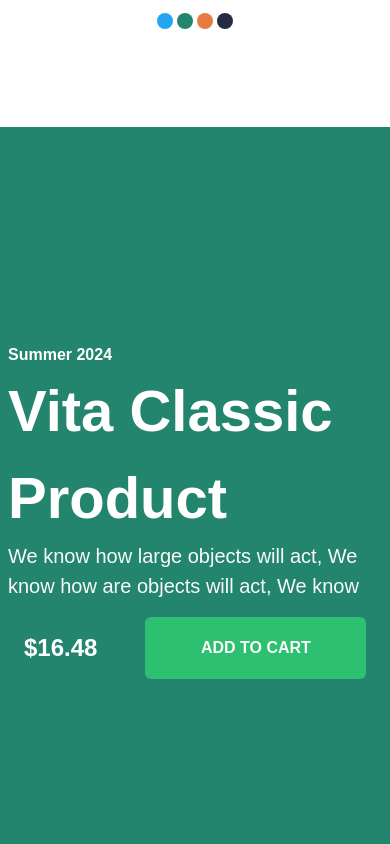
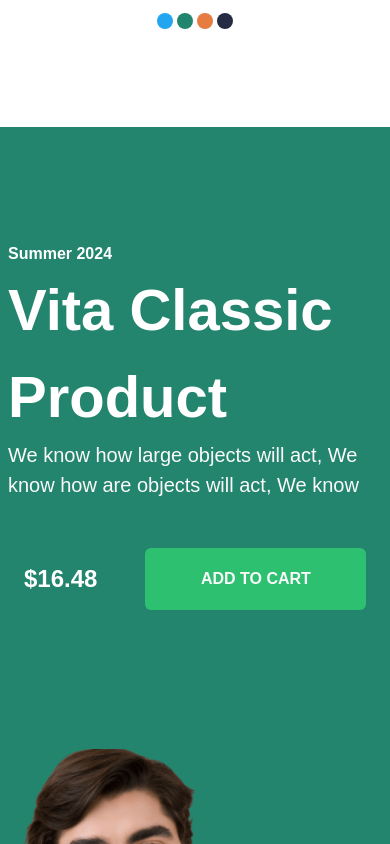
Before and after one commit to HamzaShabir0786/Hackathone_Q2, a Next.js app: page / in a window 390 px wide. Shown: the part 7760-8604 px from the top of the page. Built offline with nearby package versions, Linux system fonts and the light colour scheme.

Commit message:
change some code for improve UI

```diff
--- a/src/app/globals.css
+++ b/src/app/globals.css
@@ -225,14 +225,14 @@
 }
 /* vital classic start from here */
 .vital-flex {
-  @apply flex justify-between max-w-[1144px] m-auto h-auto gap-[10px];
+  @apply flex items-center justify-between max-w-[1144px] m-auto h-auto gap-[120px];
 }
 
 .vital-flex h1 {
   @apply text-[58px] font-bold text-white;
 }
 .vital-flex-1 {
-  @apply w-[50%] h-[500px];
+  @apply w-[50%] h-[570px] flex flex-col justify-center;
 }
 
 .vital-flex-2 {
@@ -532,6 +532,7 @@
   display: block;
   border-radius: 50%;
 }
+
 .span-roll-div .span-1 {
   background-color: #23a6f0;
 }
@@ -944,7 +945,7 @@
     align-items: flex-start;
     justify-content: space-between;
 
-    gap: 13rem;
+    gap: 2rem;
   }
   .vital-flex-1 {
     width: 100%;
@@ -1167,8 +1168,7 @@
     grid-template-columns: repeat(1, minmax(280px, 1fr));
   }
   .l-info-div {
-    gap: 70px;
-    @apply text-center;
+    @apply text-center gap-[70px];
   }
   .l-info-div button {
     @apply m-auto;
@@ -1187,6 +1187,12 @@
   }
   .shop-div-navigation .next-first-div {
     @apply py-[25px] px-[15px];
+  }
+  .vital-btn-div {
+    @apply mt-12;
+  }
+  .vital-main-div {
+    @apply py-[20px];
   }
 }
 @media (max-width: 390px) {
--- a/src/app/vitalClassic/page.tsx
+++ b/src/app/vitalClassic/page.tsx
@@ -1,10 +1,10 @@
 export default function VitalClassic() {
   return (
     <>
-      <div className="max-w-[1440px] h-[auto] m-auto bg-[#23856d]  px-2 py-[80px] ">
-        <div className="vital-flex   ">
-          <div className="vital-flex-1 h-[500px]  ">
-            <div className="w-[auto] h-[100%] flex flex-col  justify-end ">
+      <div className="vital-main-div max-w-[1440px] h-[auto] m-auto bg-[#23856d]  px-2 py-[80px] ">
+        <div className="vital-flex  ">
+          <div className="vital-flex-1 h-[auto]  ">
+            <div className="w-[auto] h-[auto] flex flex-col  justify-end ">
               <h5 className="text-white font-bold text-[16px] ">Summer 2024</h5>
               <h1>
                 Vita Classic <br></br> Product
@@ -15,8 +15,8 @@ export default function VitalClassic() {
                   will act, We know
                 </h4>
               </div>
-              <div className="flex vital-btn-div mt-4 ">
-                <div className="flex justify-center items-center">
+              <div className="flex  bg- items-center vital-btn-div mt-6 ">
+                <div className="flex justify-center  items-center">
                   <h3 className="text-[24px] font-bold text-white px-4 cursor-pointer">
                     $16.48
                   </h3>
```
